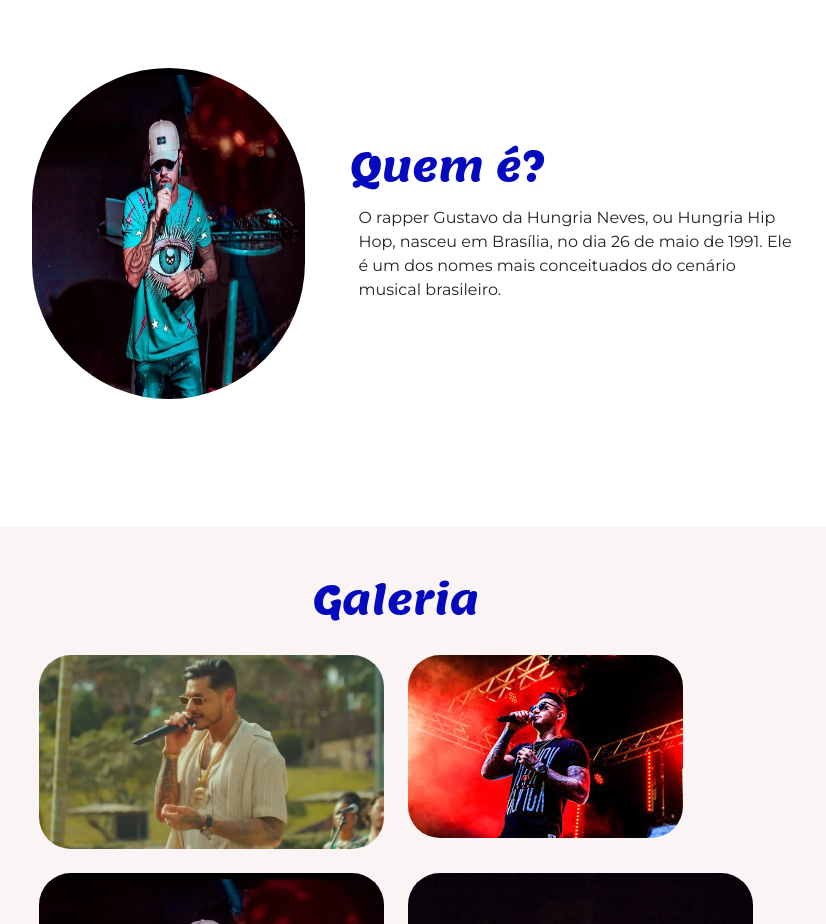
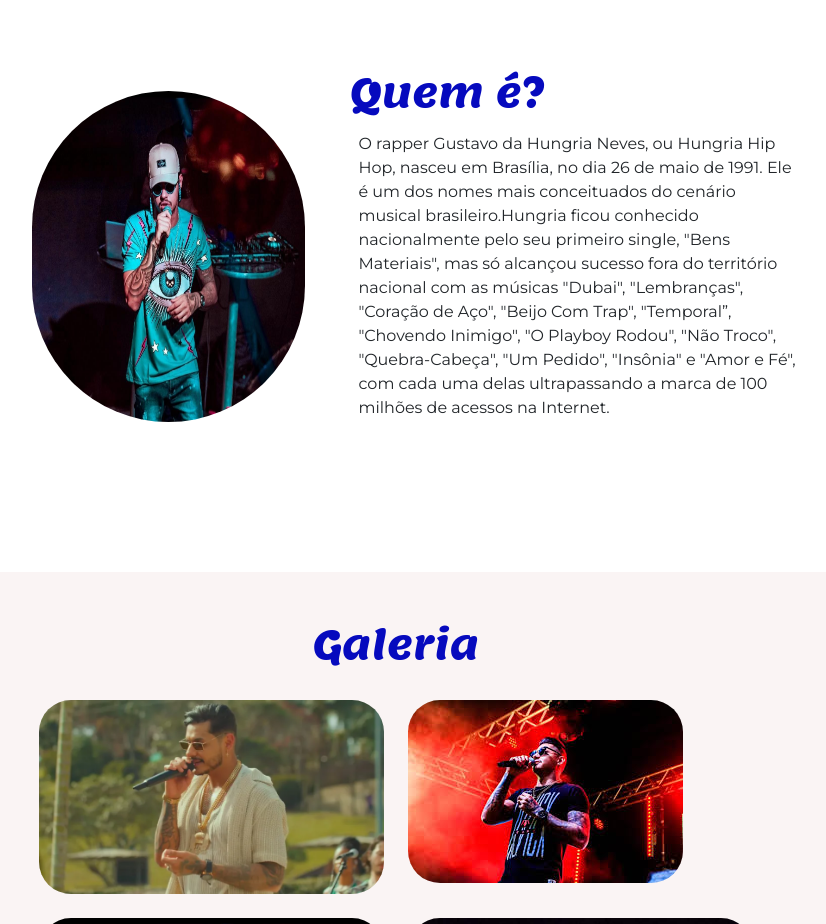
Before and after one commit to yasmim336/hungria02, a plain HTML site: page index.html in a window 1280 px wide. Shown: the part 1140-2064 px from the top of the page, without its empty margins (244-1070 px from the left). Drawn offline with nearby package versions, Linux system fonts and the light colour scheme.

Commit message:
Add files via upload

```diff
--- a/index.html
+++ b/index.html
@@ -57,7 +57,7 @@
                 </div>
                 <div class="col-5">
                     <h2>Quem é?</h2>
-                    <p class="p-2">O rapper Gustavo da Hungria Neves, ou Hungria Hip Hop, nasceu em Brasília, no dia 26 de maio de 1991. Ele é um dos nomes mais conceituados do cenário musical brasileiro.
+                    <p class="p-2">O rapper Gustavo da Hungria Neves, ou Hungria Hip Hop, nasceu em Brasília, no dia 26 de maio de 1991. Ele é um dos nomes mais conceituados do cenário musical brasileiro.Hungria ficou conhecido nacionalmente pelo seu primeiro single, "Bens Materiais", mas só alcançou sucesso fora do território nacional com as músicas "Dubai", "Lembranças", "Coração de Aço", "Beijo Com Trap", "Temporal”, "Chovendo Inimigo", "O Playboy Rodou", "Não Troco", "Quebra-Cabeça", "Um Pedido", "Insônia" e "Amor e Fé", com cada uma delas ultrapassando a marca de 100 milhões de acessos na Internet.
                     </p>
                 </div>
             </div>
```
